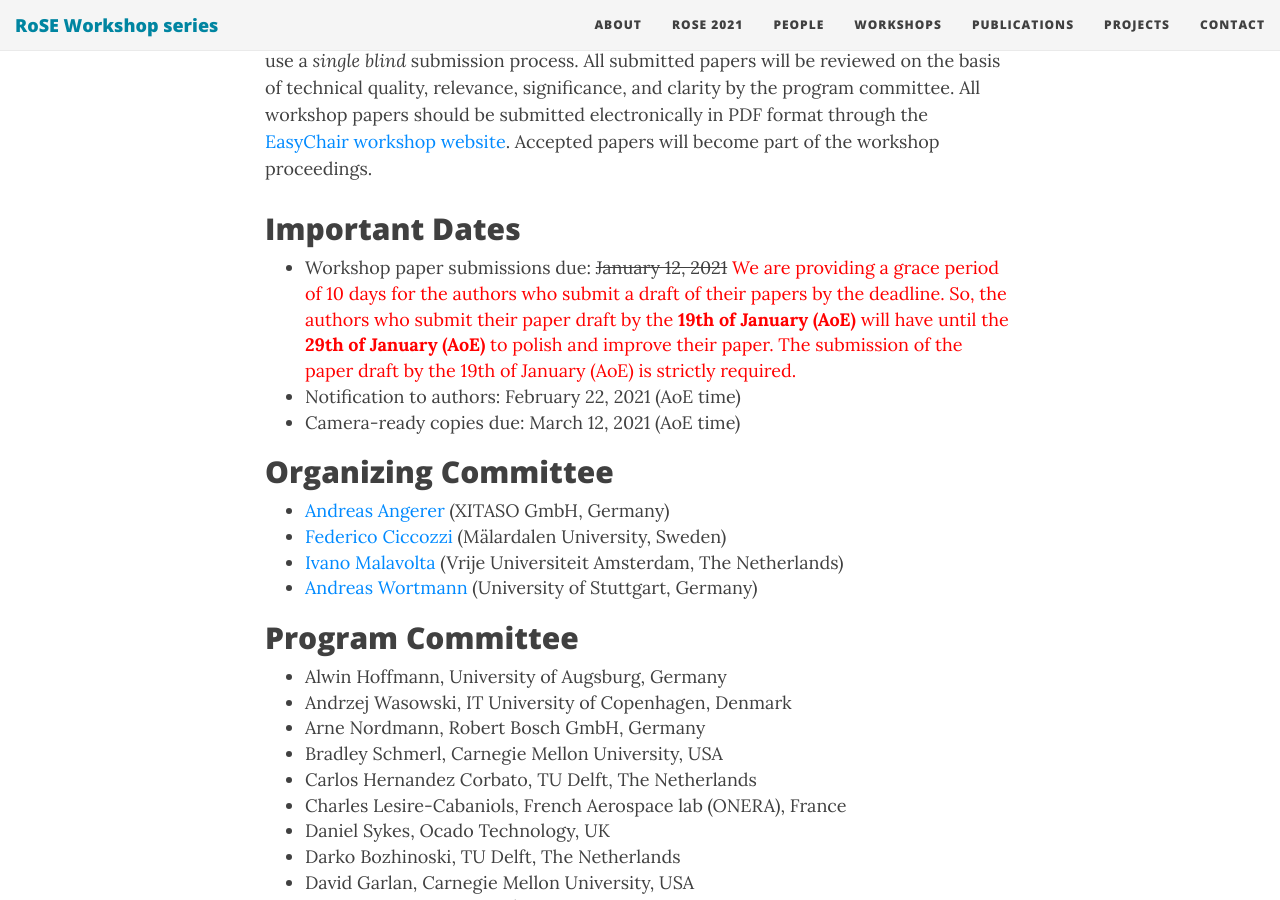
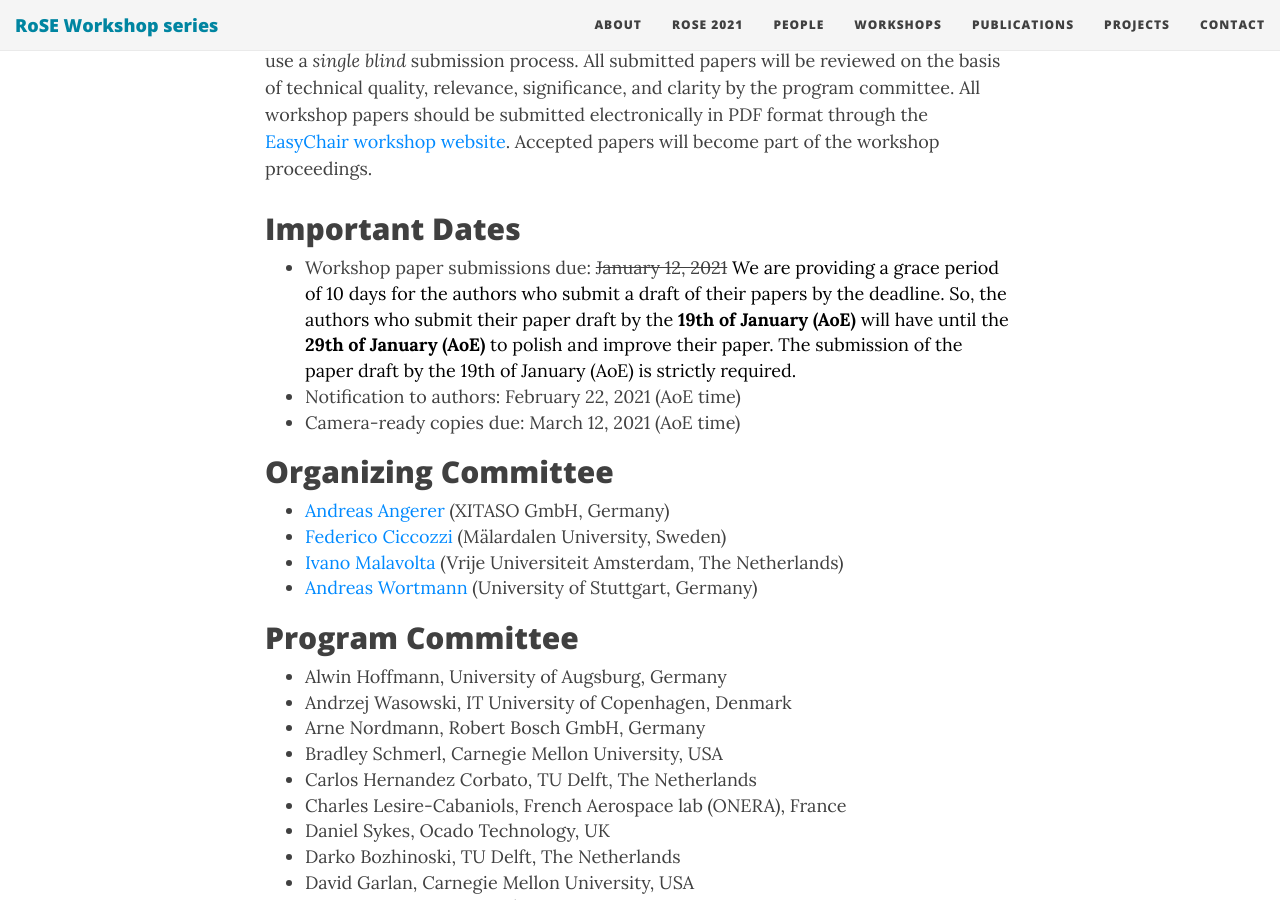
Before and after one commit to rose-workshops/rose-workshops.github.io, a Jekyll site: the page built from rose2021.md, in a window 1280 px wide and 900 px high, scrolled down 5081 px. Built offline with Jekyll 4.4.1, drawn with Linux system fonts in a browser that asks for light colours; nearby versions of some CDN libraries.

Commit message:
Remove red color to the message on the grace period

```diff
--- a/rose2021.md
+++ b/rose2021.md
@@ -89,7 +89,7 @@
 Workshop papers must follow the [ICSE 2021 Format and Submission Guideline](https://conf.researchr.org/track/icse-2021/icse-2021-papers#Call-for-Papers), but will use a *single blind* submission process. All submitted papers will be reviewed on the basis of technical quality, relevance, significance, and clarity by the program committee. All workshop papers should be submitted electronically in PDF format through the [EasyChair workshop website](https://easychair.org/conferences/?conf=rose2021). Accepted papers will become part of the workshop proceedings.
 
 ## Important Dates
-- Workshop paper submissions due: <del>January 12, 2021</del> <span style="color:red;">We are providing a grace period of 10 days for the authors who submit a draft of their papers by the deadline. So, the authors who submit their paper draft by the <b>19th of January (AoE)</b> will have until the <b>29th of January (AoE)</b> to polish and improve their paper. The submission of the paper draft by the 19th of January (AoE) is strictly required.</span>
+- Workshop paper submissions due: <del>January 12, 2021</del> <span style="color:black;">We are providing a grace period of 10 days for the authors who submit a draft of their papers by the deadline. So, the authors who submit their paper draft by the <b>19th of January (AoE)</b> will have until the <b>29th of January (AoE)</b> to polish and improve their paper. The submission of the paper draft by the 19th of January (AoE) is strictly required.</span>
 - Notification to authors: February 22, 2021 (AoE time)
 - Camera-ready copies due: March 12, 2021 (AoE time)
 
```
